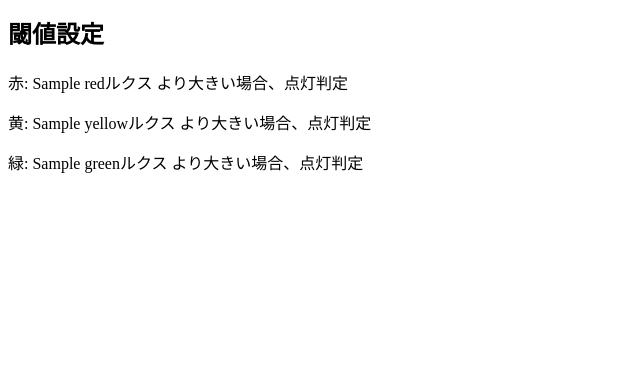
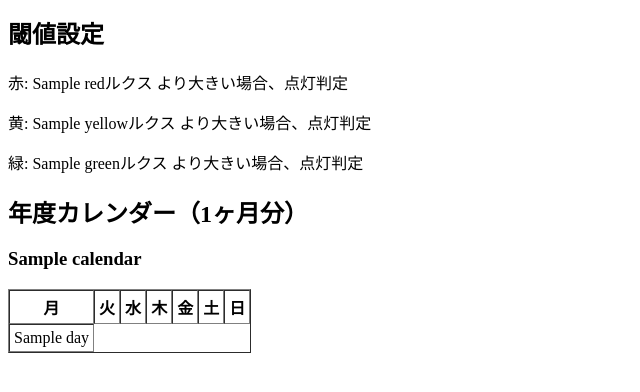
Before and after one commit to mametarou967/FactoryDataViewer, a Flask app: template ViewerWebApplication/templates/index.html in a window 1280 px wide. Shown: the part 240-632 px from the top of the page, without its empty margins (0-640 px from the left). Run offline with Flask 3, Linux system fonts and the light colour scheme; the template is opened without the code that fills it: most values are stand-ins (such as "Sample title", 1, 10 or a date in 2020).

Commit message:
カレンダーを追加

```diff
--- a/ViewerWebApplication/app.py
+++ b/ViewerWebApplication/app.py
@@ -78,7 +78,54 @@ def index():
     if latest:
         lights, _, _ = get_light_status(latest["red"], latest["yellow"], latest["green"])
         status = {**lights, "timestamp": latest["timestamp"]}
-    return render_template("index.html", status=status if latest else None, thresholds = THRESHOLDS)
+    # 年度判定（4月～翌年3月）
+    now = datetime.now()
+    if now.month >= 4:
+        fiscal_start = datetime(now.year, 4, 1)
+    else:
+        fiscal_start = datetime(now.year - 1, 4, 1)
+    fiscal_end = fiscal_start.replace(year=fiscal_start.year + 1) - timedelta(days=1)
+
+    # 存在するCSV日付・月の判定
+    existing_days = set()
+    existing_months = set()
+    for fname in os.listdir(DATA_DIR):
+        if fname.endswith(".csv"):
+            try:
+                date_obj = datetime.strptime(fname[:-4], "%Y-%m-%d")
+                if fiscal_start <= date_obj <= fiscal_end:
+                    existing_days.add(date_obj.date())
+                    existing_months.add(date_obj.strftime("%Y-%m"))
+            except:
+                continue
+
+    # カレンダーデータ構築
+    calendar = {}
+    current = fiscal_start
+    while current <= fiscal_end:
+        ym = current.strftime("%Y-%m")
+        if ym not in calendar:
+            calendar[ym] = {
+                "month_link": ym in existing_months,
+                "weeks": [[]]
+            }
+
+        week = calendar[ym]["weeks"][-1]
+        if len(week) == 0 and current.weekday() != 0:
+            week.extend([None] * current.weekday())
+
+        week.append({
+            "day": current.day,
+            "date": current.strftime("%Y-%m-%d"),
+            "link": current.date() in existing_days
+        })
+
+        if current.weekday() == 6:
+            calendar[ym]["weeks"].append([])
+
+        current += timedelta(days=1)
+
+    return render_template("index.html", status=status if latest else None, thresholds=THRESHOLDS, calendar=calendar)
 
 @app.route("/<date>")
 def show_table(date):
--- a/ViewerWebApplication/templates/index.html
+++ b/ViewerWebApplication/templates/index.html
@@ -46,5 +46,39 @@
     <p>黄: {{ thresholds.yellow }}ルクス より大きい場合、点灯判定</p>
     <p>緑: {{ thresholds.green }}ルクス より大きい場合、点灯判定</p>
 
+    <h2>年度カレンダー（{{ calendar|length }}ヶ月分）</h2>
+
+    {% for ym, data in calendar.items() %}
+        <h3>
+            {% if data.month_link %}
+                <a href="/{{ ym }}">{{ ym }}</a>
+            {% else %}
+                {{ ym }}
+            {% endif %}
+        </h3>
+        <table border="1" cellspacing="0" cellpadding="4">
+            <tr>
+                <th>月</th><th>火</th><th>水</th><th>木</th><th>金</th><th>土</th><th>日</th>
+            </tr>
+            {% for week in data.weeks %}
+            <tr>
+                {% for day in week %}
+                    {% if day is none %}
+                        <td></td>
+                    {% else %}
+                        <td>
+                            {% if day.link %}
+                                <a href="/{{ day.date }}">{{ day.day }}</a>
+                            {% else %}
+                                {{ day.day }}
+                            {% endif %}
+                        </td>
+                    {% endif %}
+                {% endfor %}
+            </tr>
+            {% endfor %}
+        </table>
+    {% endfor %}
+
 </body>
 </html>
```
Also changed, not shown: README.md.
